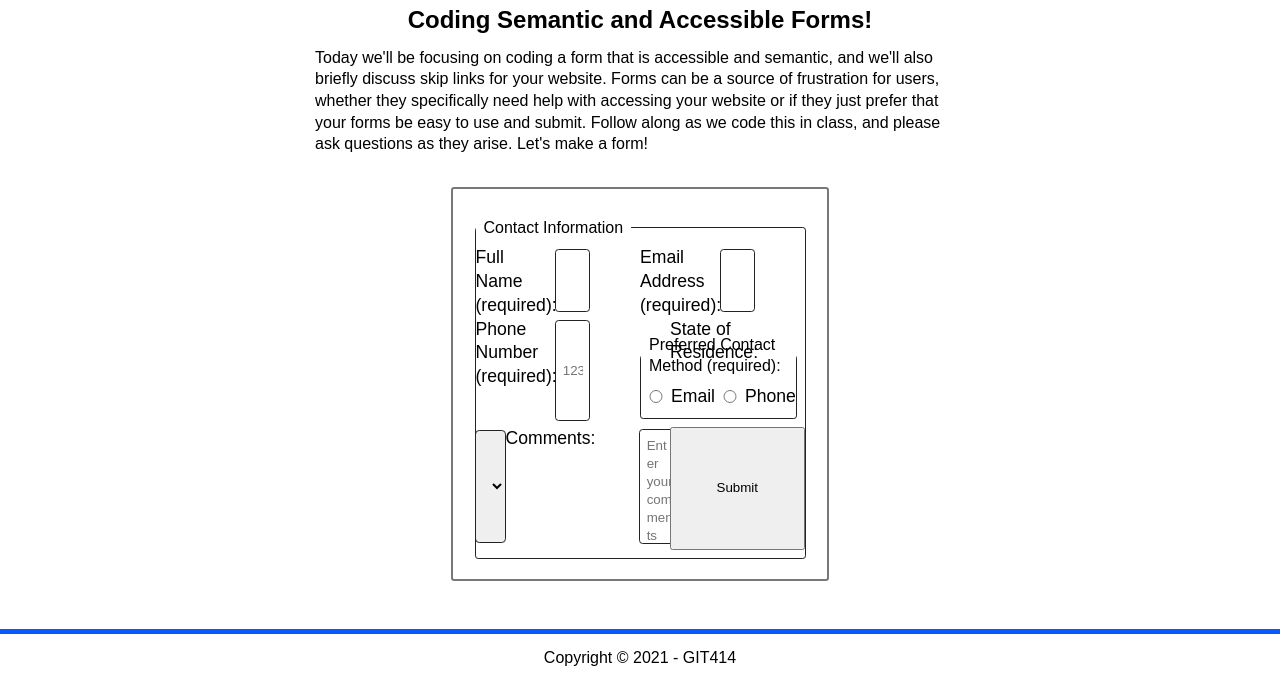
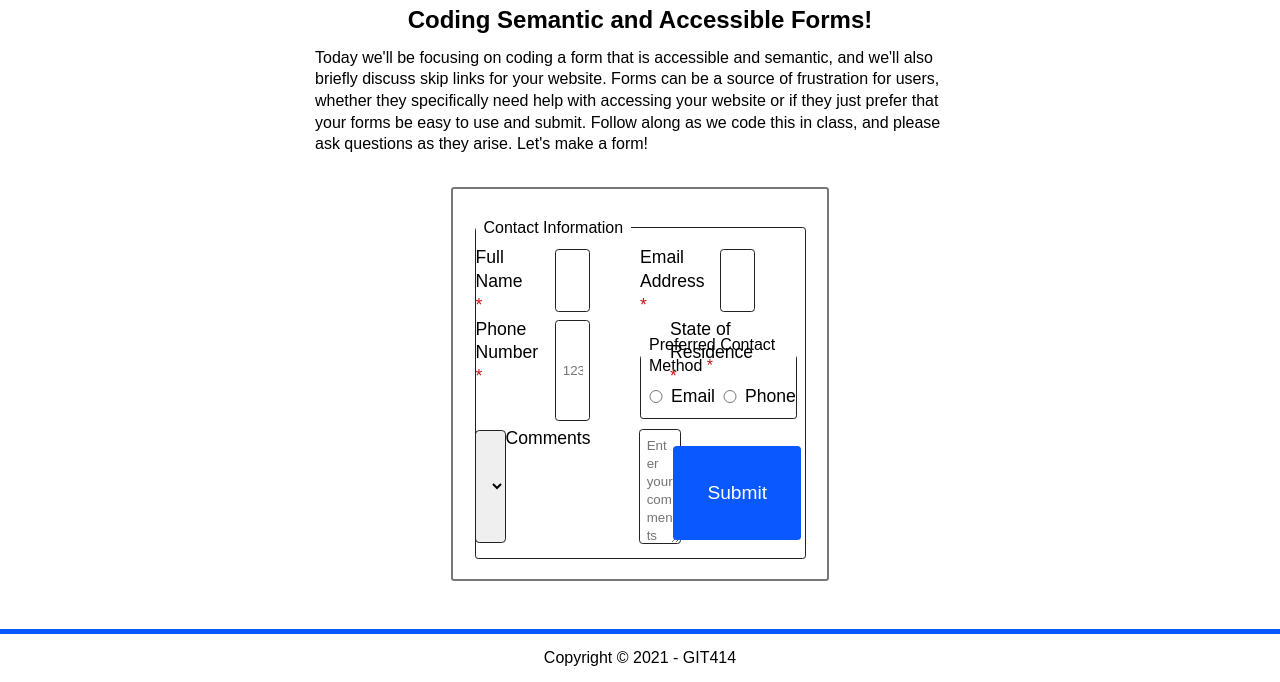
Before and after one commit to xparish/Accessible-Forms, a plain HTML site: page index.html in a window 1280 px wide. Shown: the part 508-1190 px from the top of the page. Drawn offline with Linux system fonts and the light colour scheme.

Commit message:
Update index.html

```diff
--- a/index.html
+++ b/index.html
@@ -4,7 +4,7 @@
 	<meta charset="utf-8">
 	<meta name="author" content="Xenalyn Parish">
 	<title>Form Activity Solution File</title>
- <link rel="stylesheet" href="styles.css" type="text/css">
+	<link rel="stylesheet" href="styles.css" type="text/css">
 </head>
 <body>
 	<a href="#main-content" id="skipLink">Skip to main content</a>
@@ -30,18 +30,18 @@
 				<fieldset>
 					<legend>Contact Information</legend>
 
-					<label for="fullName">Full Name (required):</label>
+					<label for="fullName">Full Name <span class="required">*</span></label>
 					<input type="text" id="fullName" name="fullName" required>
 
-					<label for="email">Email Address (required):</label>
+					<label for="email">Email Address <span class="required">*</span></label>
 					<input type="email" id="email" name="email" required>
 
-
-					<label for="phone">Phone Number (required):</label>
+					<label for="phone">Phone Number <span class="required">*</span></label>
 					<input type="tel" id="phone" name="phone" required pattern="[0-9]{10}" placeholder="1234567890">
 
 					<fieldset>
-						<legend>Preferred Contact Method (required):</legend>
+						<legend>Preferred Contact Method <span class="required">*</span></legend>
+
 						<input type="radio" id="prefEmail" name="contactMethod" value="email" required>
 						<label for="prefEmail">Email</label>
 
@@ -49,7 +49,7 @@
 						<label for="prefPhone">Phone</label>
 					</fieldset>
 
-					<label for="state">State of Residence:</label>
+					<label for="state">State of Residence <span class="required">*</span></label>
 					<select id="state" name="state" required>
 						<option value="">-- Select your state --</option>
 						<option value="AL">Alabama</option>
@@ -104,10 +104,10 @@
 						<option value="WY">Wyoming</option>
 					</select>
 
-					<label for="comments">Comments:</label>
+					<label for="comments">Comments</label>
 					<textarea id="comments" name="comments" rows="4" cols="40" placeholder="Enter your comments here..."></textarea>
 
-					<button type="submit">Submit</button>
+					<input type="submit" value="Submit">
 				</fieldset>
 			</form>
 		</article>
```
